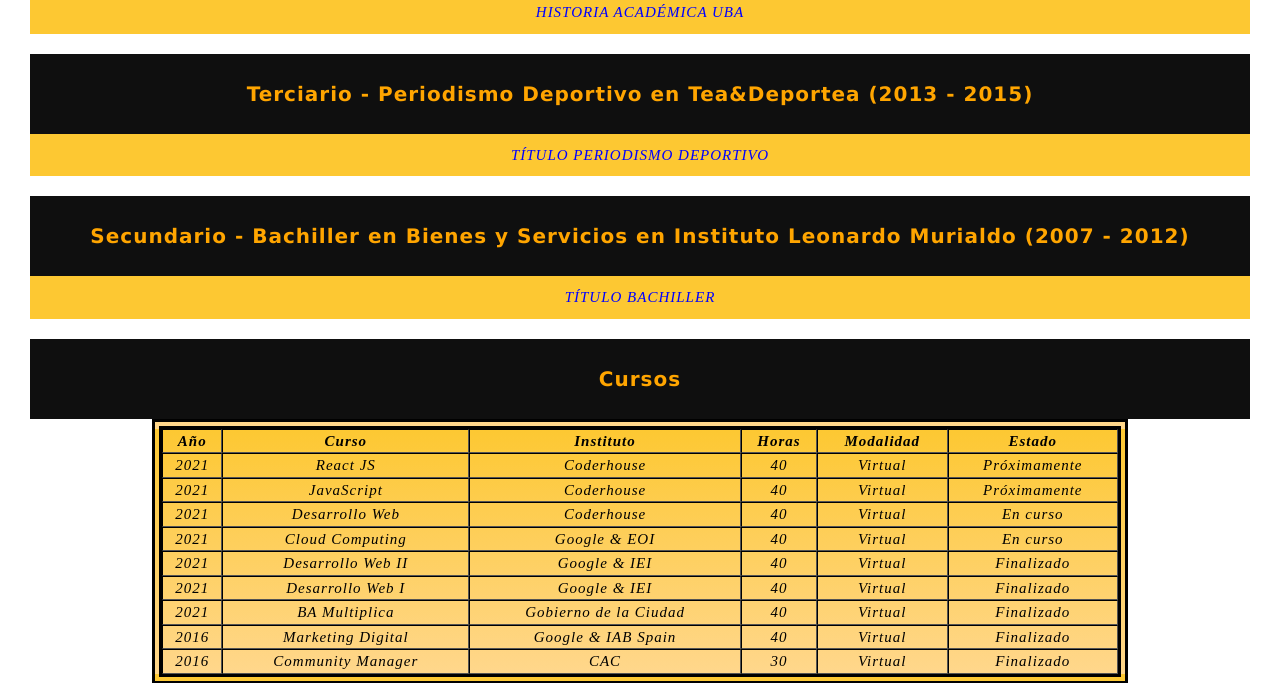
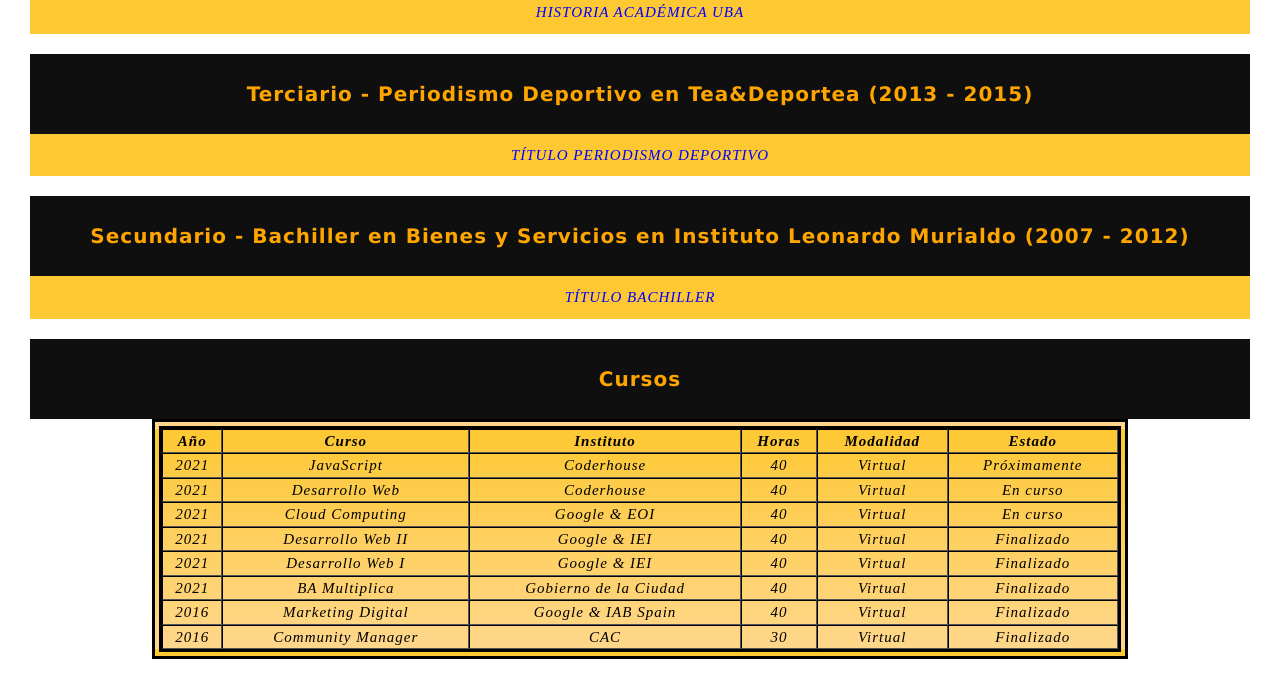
Before and after one commit to nahuelloiacono/CV-Nahuel-Loiacono, a plain HTML site: page formacion.html in a window 1280 px wide. Shown: the part 653-1336 px from the top of the page. Drawn offline with Linux system fonts and the light colour scheme.

Commit message:
Version 12 de agosto 17.15hs

```diff
--- a/formacion.html
+++ b/formacion.html
@@ -102,14 +102,6 @@
               <th>Horas</th>
               <th>Modalidad</th>
               <th>Estado</th>
-            </tr>
-            <tr>
-              <td>2021</td>
-              <td>React JS</td>
-              <td>Coderhouse</td>
-              <td>40</td>
-              <td>Virtual</td>
-              <td>Próximamente</td>
             </tr>
             <tr>
               <td>2021</td>
```
